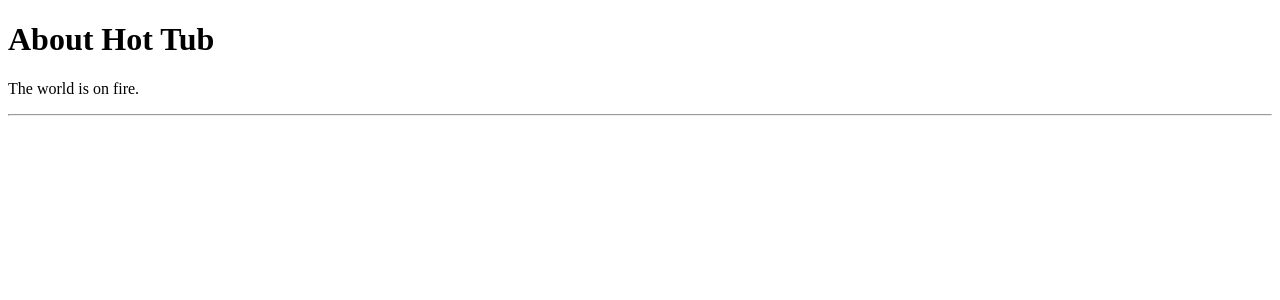
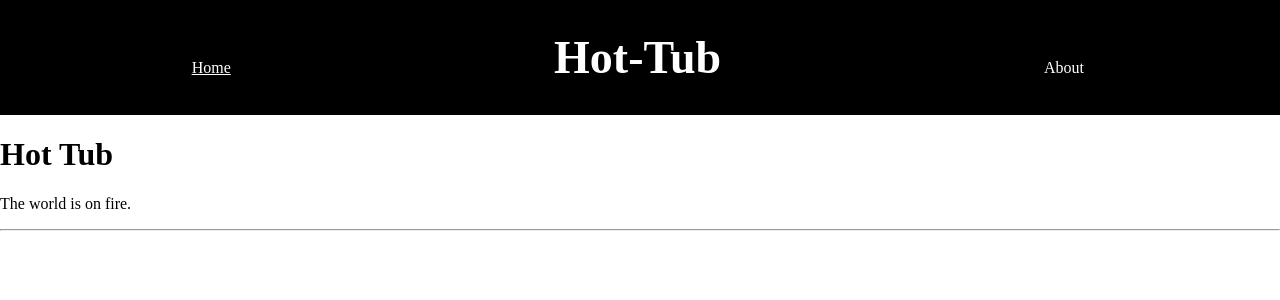
Before and after one commit to Phleisch/hot-tub, a Flask app: page /about in a window 1280 px wide. Shown: the top 300 px of the page. Run offline with Flask 2, Linux system fonts and the light colour scheme.

Commit message:
Website style changes

```diff
--- /dev/null
+++ b/src/webserver/static/style.css
@@ -0,0 +1,45 @@
+body {
+	margin: 0;
+}
+
+div {
+	position: relative;
+	height: 100%;
+	width: 100%;
+}
+
+.top_banner {
+	background-color: #000000;
+}
+
+.top_banner a {
+	width: 33%;
+	color: #FFFFFF;
+	display: inline-block;
+	text-align: center;
+}
+
+
+.top_banner h1 {
+	width: 33%;
+	color: #FFFFFF;
+	font-size: 46px;
+	display:inline-block;
+	text-align: center;
+}
+
+.div_paragraph {
+	position: relative;
+	display: inline-block;
+	width: 10%;
+}
+
+.temperature_map {
+	position: relative;
+	width: 80%;
+	display: inline-block;
+}
+
+.temperature_map img {
+	width: 100%;
+}
--- a/src/webserver/templates/about.html
+++ b/src/webserver/templates/about.html
@@ -9,26 +9,24 @@
 
 		<!-- Make sure to actually insert the sad_sun image sometime -->
 	    <link rel="icon" href="{{url_for('static', filename='sad_sun.png')}}">
+		<link rel="stylesheet" href="{{url_for('static', filename='style.css')}}">
 
-        <title>Hot Tub</title>
+        <title>About Page</title>
 	</head>
 
 	<body>
+		<div class="top_banner">
+			<a href="/">Home</a>
+			<h1>Hot-Tub</h1>
+			<a>About</a>
+		</div>
 		<div class="container text-center container-fluid">
-		  <h1 class="display-3">About Hot Tub</h1>
+		  <h1 class="display-3">Hot Tub</h1>
 		  <p class="lead">The world is on fire.</p>
 		  <hr class="my-4">
 		  <p class="lead">
 		  </p>
 		<div>
 
-		<!--
-		<div class="footer-copyright py-3 text-center">
-              <div class="container-fluid">
-                  © 2018 Copyright: Matthew Bass, Kai Fleischman, Michael Lobsenz, Jonathon Martin, Arvind Raghavan
-
-              </div>
-         </div>
-		-->
 	</body>
 </html>
```
Also changed, not shown: src/webserver/templates/index.html (+16 -16 lines).
